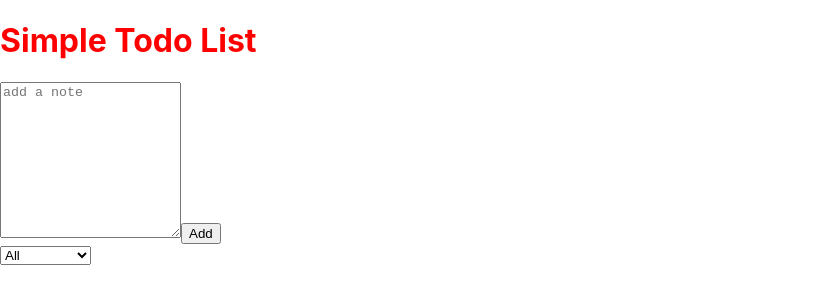
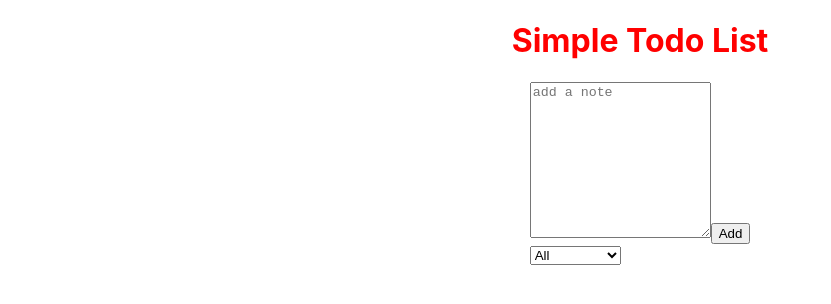
Before and after one commit to AdarshNaikDev/simple-todo, a React (Create React App) app: page / in a window 1280 px wide. Shown: the top 304 px of the page, without its empty margins (0-831 px from the left). Built offline with nearby package versions, Linux system fonts and the light colour scheme.

Commit message:
incomplete tasks are shown first using filterHandler method

```diff
--- a/src/App.css
+++ b/src/App.css
@@ -41,3 +41,10 @@
 .todo-title {
   color: red;
 }
+
+.main-content {
+  display: flex;
+  flex-direction: column;
+  align-items: center;
+  justify-content: center;
+}
--- a/src/App.js
+++ b/src/App.js
@@ -11,7 +11,6 @@ function App() {
   const [filteredTodos, setFilteredTodos] = useState([]);
 
   useEffect(() => {
-    console.log("hey");
     filterHandler();
   }, [todos, status]);
   const filterHandler = () => {
@@ -23,13 +22,22 @@ function App() {
         setFilteredTodos(todos.filter((todo) => todo.completed === false));
         break;
       default:
-        setFilteredTodos(todos);
+        setFilteredTodos(() => {
+          for (let i = 0; i < todos.length; i++) {
+            if (todos[i].completed === true) {
+              todos.push(todos[i]);
+              todos.splice(i, 1);
+            }
+          }
+          return todos;
+        });
         break;
     }
   };
 
   return (
     <>
+      <div className="main-content">
         <h1 className="todo-title">Simple Todo List</h1>
         <Form
           setInputText={setInputText}
@@ -43,6 +51,7 @@ function App() {
           setTodos={setTodos}
           filteredTodos={filteredTodos}
         />
+      </div>
     </>
   );
 }
--- a/src/index.css
+++ b/src/index.css
@@ -1,5 +1,6 @@
 body {
   margin: 0;
+  padding: 0;
   font-family: -apple-system, BlinkMacSystemFont, 'Segoe UI', 'Roboto', 'Oxygen',
     'Ubuntu', 'Cantarell', 'Fira Sans', 'Droid Sans', 'Helvetica Neue',
     sans-serif;
```
Lines whose indentation alone changed are shown as unchanged.
